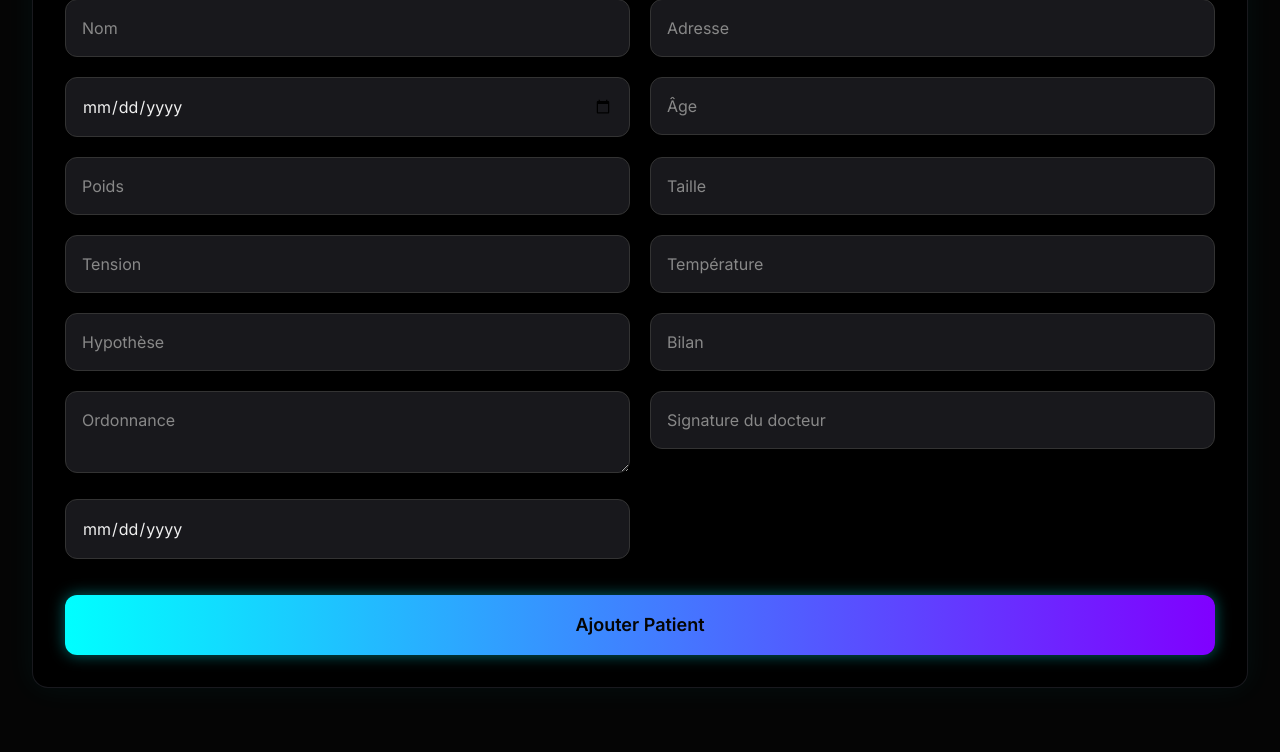
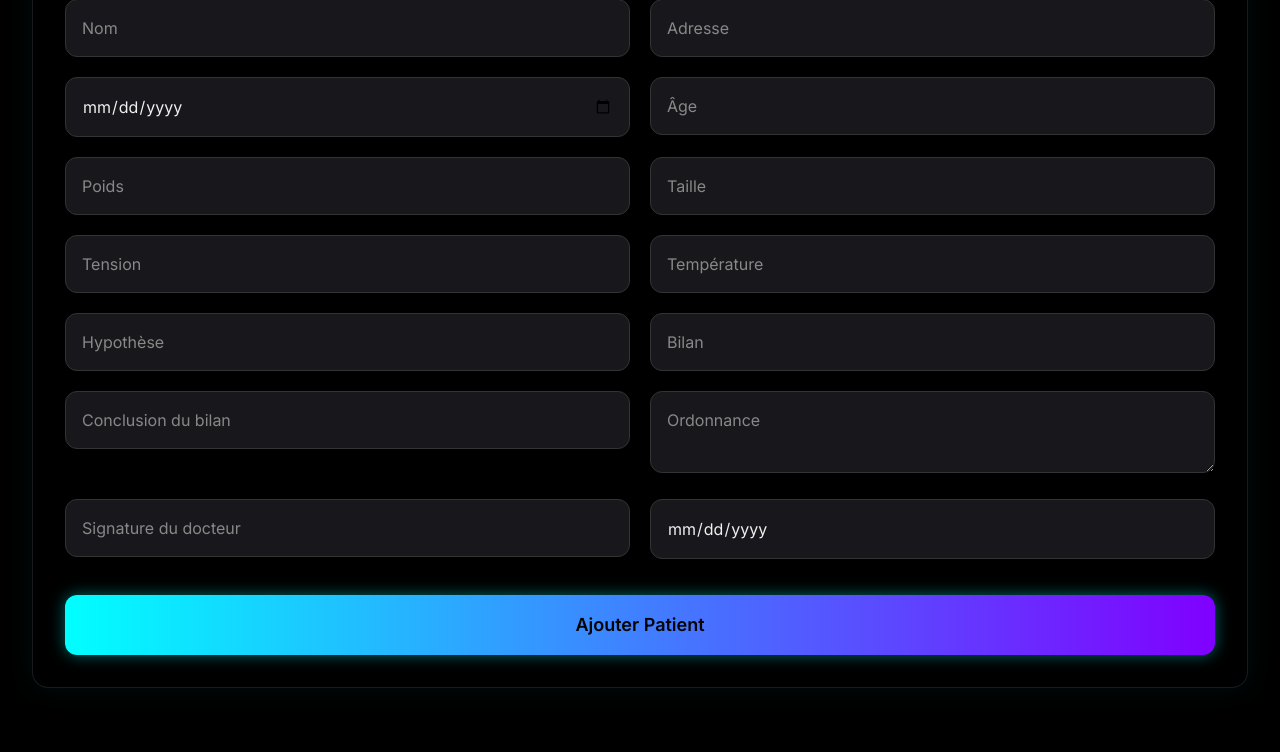
Before and after one commit to allarassemjonathan/marate_ai_rapha, a Flask app: page / in a window 1280 px wide. Shown: the part 784-1536 px from the top of the page. Run offline with Flask 3, Linux system fonts and the light colour scheme; the visitor is signed in with stand-in values (Sample User, id 1); data comes from the database, SQL or seed files in the repository; both versions use the stored data as it was after the commit.

Commit message:
last first

```diff
--- a/static/js/search.js
+++ b/static/js/search.js
@@ -12,7 +12,7 @@ document.addEventListener('DOMContentLoaded', () => {
   console.log("userType");
   // Define which columns each user type can see
   const columnVisibility = {
-    'medecins': ['created_at', 'name','date_of_birth','adresse','age','poids','taille','tension_arterielle','temperature','hypothese_de_diagnostique','bilan','ordonnance', 'signature'], // Columns 1-3
+    'medecins': ['created_at', 'name','date_of_birth','adresse','age','poids','taille','tension_arterielle','temperature','hypothese_de_diagnostique','bilan','resultat_bilan', 'ordonnance', 'signature'], // Columns 1-3
     'infirmiers': ['created_at', 'name','date_of_birth','adresse','age','poids','taille','tension_arterielle','temperature'], // Columns 4-7
     'receptionistes': ['created_at', 'name','date_of_birth','adresse','age'] // Column 8
   };
@@ -29,6 +29,7 @@ document.addEventListener('DOMContentLoaded', () => {
     'temperature': 'Température',
     'hypothese_de_diagnostique': 'Hypothèse',
     'bilan': 'Bilan',
+    'resultat_bilan': 'Conclusion du bilan',
     'ordonnance': 'Ordonnance',
     'signature':'Signature'
   };
@@ -204,6 +205,7 @@ document.addEventListener('DOMContentLoaded', () => {
       .then(res => res.json())
       .then(data => {
         resultsTable.innerHTML = '';
+        data.sort((a, b) => - new Date(b.created_at) + new Date(a.created_at));
         data.forEach(p => {
           const tr = document.createElement('tr');
           tr.className = "cursor-pointer hover:bg-gray-800 transition-colors";
@@ -253,7 +255,7 @@ document.addEventListener('DOMContentLoaded', () => {
           </div>
         `;
         tr.appendChild(actionTd);
-        resultsTable.appendChild(tr);
+        resultsTable.prepend(tr);
       });
     });
 
--- a/templates/index.html
+++ b/templates/index.html
@@ -9,7 +9,7 @@
   <style>
     body {
       font-family: 'Inter', sans-serif;
-      background-color: #050505;
+      background-color: #000000;
       color: #f0f0f0;
     }
 
@@ -213,7 +213,7 @@
     <img src="https://allarassemjonathan.github.io/marate_black.PNG" alt="Logo" class="h-64 md:h-80" />
   </div>
 
-  <div class="w-full max-w-7xl">
+  <div class="w-full max-w-screen-2xl">
     <div class="card rounded-2xl shadow-2xl p-6 md:p-8 mb-8">
       <div class="flex justify-center mb-10">
         <img src="https://allarassemjonathan.github.io/marate_black.PNG" class="h-48 md:h-60">
@@ -228,7 +228,7 @@
         </div>
       </div>
 
-      <div class="overflow-x-auto scrollbar rounded-xl mb-10">
+      <div class="overflow-x-auto scrollbar rounded-xl mb-10 w-full">
         <table class="w-full table-auto border-collapse">
           <thead class="table-header">
             <tr id="tableHeader">
@@ -291,6 +291,11 @@
 
           <div class="relative">
             <input name="bilan" placeholder="Bilan" class="input-field w-full p-4 rounded-xl">
+            <div class="absolute left-0 bottom-0 h-0.5 w-0 bg-gradient-to-r from-cyan-400 to-purple-500 transition-all duration-300 input-underline"></div>
+          </div>
+
+          <div class="relative">
+            <input name="resultat_bilan" placeholder="Conclusion du bilan" class="input-field w-full p-4 rounded-xl">
             <div class="absolute left-0 bottom-0 h-0.5 w-0 bg-gradient-to-r from-cyan-400 to-purple-500 transition-all duration-300 input-underline"></div>
           </div>
 
@@ -424,6 +429,10 @@
 
         <div class="relative md:col-span-2">
           <input id="edit_bilan" name="bilan" placeholder="Bilan" class="input-field w-full p-4 rounded-xl">
+        </div>
+
+        <div class="relative md:col-span-2">
+          <input id="edit_resultat_bilan" name="resultat_bilan" placeholder="Conclusion du bilan" class="input-field w-full p-4 rounded-xl">
         </div>
 
         <div class="relative md:col-span-2">
@@ -576,7 +585,7 @@
         // Add all patient data cells
         const fields = ['name', 'date_of_birth', 'adresse', 'age', 'poids', 'taille',
                         'tension_arterielle', 'temperature', 'hypothese_de_diagnostique',
-                        'bilan', 'ordonnance', 'signature'];
+                        'bilan', 'resultat_bilan', 'ordonnance', 'signature'];
 
         fields.forEach(field => {
           const cell = document.createElement('td');
@@ -623,6 +632,8 @@
       document.getElementById('edit_hypothese_de_diagnostique').value = patient.hypothese_de_diagnostique || '';
       document.getElementById('edit_bilan').value = patient.bilan || '';
       document.getElementById('edit_ordonnance').value = patient.ordonnance || '';
+      document.getElementById('edit_resultat_bilan').value = patient.resultat_bilan || '';
+      document.getElementById('edit_signature').value = patient.signature || '';
 
       // Show modal
       document.getElementById('editModalOverlay').classList.remove('hidden');
```
Also changed, not shown: patients.db.
